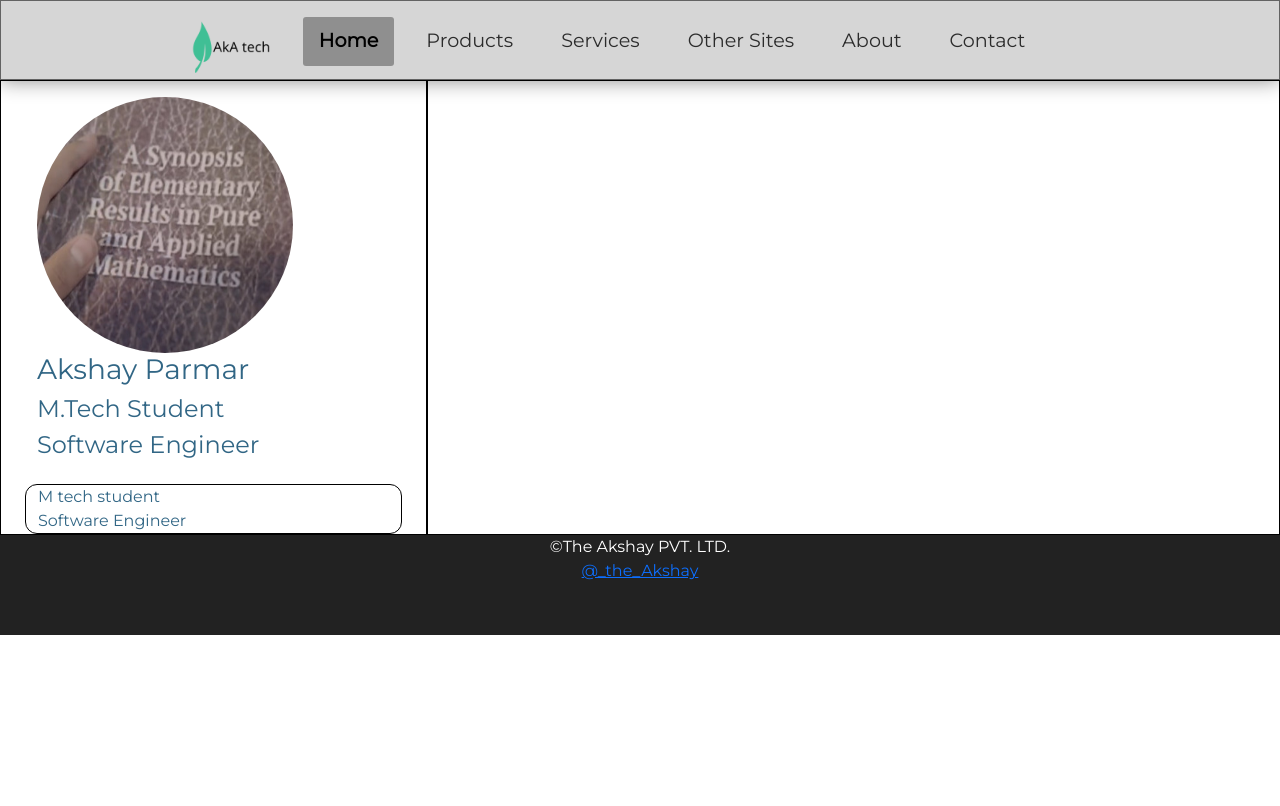
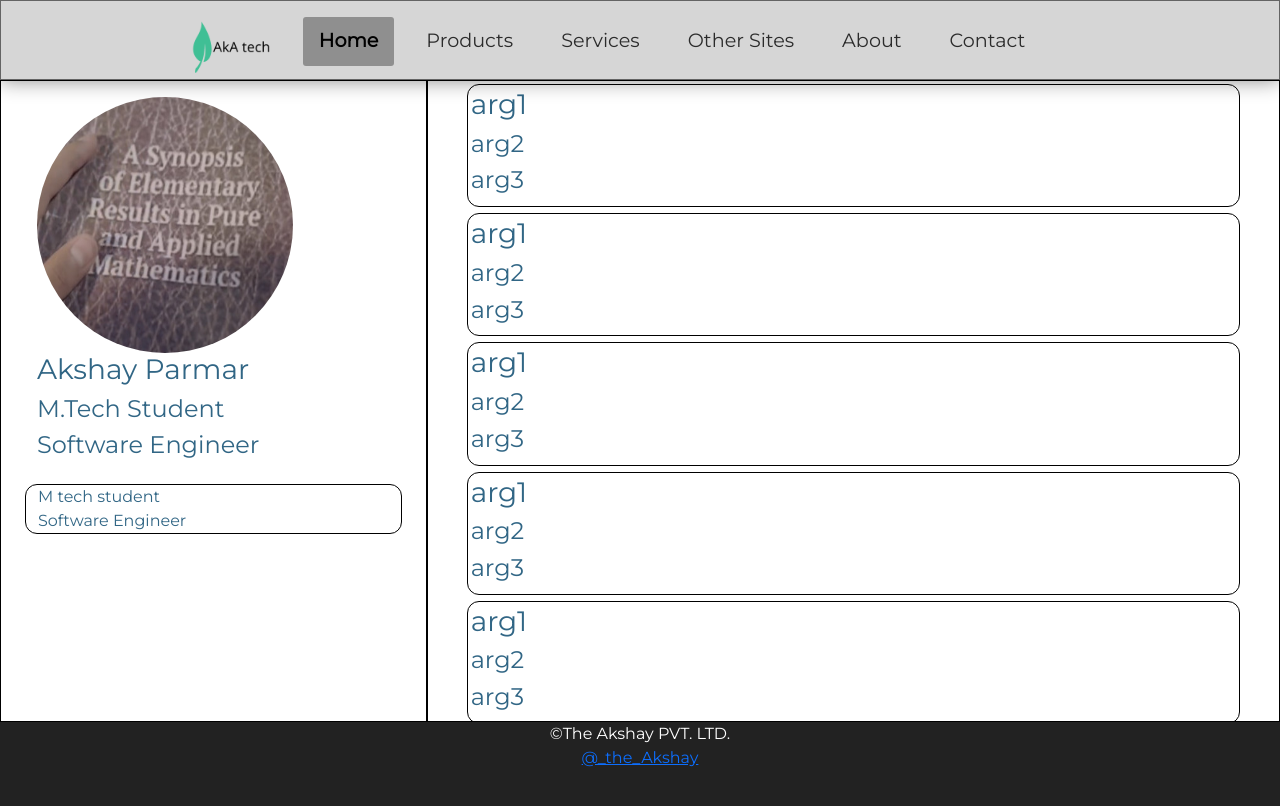
Before and after one commit to Akshayaap/Akshayaap.github.io, a React (Create React App) app: page / in a window 1280 px wide. Shown: the top 806 px of the page. Built offline with nearby package versions, Linux system fonts and the light colour scheme.

Commit message:
HomePage Looks Good but ..

```diff
--- a/src/components/homepage/right-pane/RPItem.js
+++ b/src/components/homepage/right-pane/RPItem.js
@@ -1,9 +1,11 @@
 import React from 'react';
-
+import './rightpane.css';
 const RPItem=(arg1,arg2,arg3)=>{
     return (
         <div className="rp-item">
-
+            <h3>arg1</h3>
+            <h4>arg2</h4>
+            <h4>arg3</h4>
         </div>
     )
 }
--- a/src/components/homepage/right-pane/RightPane.js
+++ b/src/components/homepage/right-pane/RightPane.js
@@ -1,30 +1,44 @@
 import React from 'react';
-import {Container,Row,Col} from 'react-bootstrap';
-import RPItem  from './RPItem';
+import { Container, Row, Col } from 'react-bootstrap';
+import RPItem from './RPItem';
+import './rightpane.css';
 
-const RighPane=()=>{
+const RighPane = () => {
+
+    const [items, setItems] = React.useState([['item1', 'item2', 'item3'],
+                                                ['item4', 'item5', 'item6'],
+                                                ['item7', 'item8', 'item9'],
+                                                ['item10', 'item11', 'item12'],
+                                                [ 'item13', 'item14', 'item15'],
+                                                [ 'item16', 'item17', 'item18'],
+                                                [ 'item19', 'item20', 'item21'],
+                                                ['item22', 'item23', 'item24'],
+                                                ['item25', 'item26', 'item27'],
+                                                ['item28', 'item29', 'item30'],
+                                                ['item31', 'item32', 'item33'],
+                                                ['item34', 'item35', 'item36'],
+                                                ['item37', 'item38', 'item39'],
+                                                ['item40', 'item41', 'item42'],]);
+
+
     return (
-        <Container>
-                    <Row className="rp-item">
-                        <Col>
-                            <RPItem arg>
+        <Container className='right'>
+            {
+                items.map((item, index) => {
+                    return (
 
-                            </RPItem>
-                        </Col>
-                    </Row>
-                    <Row>
-                        <Col>
+                        < Row >
+                            <Col>
+                                <RPItem arg1={item[0]} arg2={item[1]} arg3={item[2]} />
+                            </Col>
+                        </Row>
 
-                        </Col>
+                    );
+                })
+            }
 
-                    </Row>
-                    <Row>
-                        <Col>
-
-                        </Col>
-                    </Row>
-                    </Container>
-    )
+        </Container >
+    );
 }
 
 export default RighPane;
--- a/src/components/homepage/right-pane/rightpane.css
+++ b/src/components/homepage/right-pane/rightpane.css
@@ -1,6 +1,20 @@
 
 
 .rp-item{
+    display: block;
     background: #ffffffff;
     border: 1px solid #000000ff;
+    border-radius: 12px;
+    margin: 3px;
+    padding: 3px;
 }
+
+.right{
+    width: 100%;
+    height: 100%;
+    display: block;
+    height: 80vh;;
+
+    align-items: center;
+    overflow: scroll;
+}
```
Also changed, not shown: src/components/homepage/left-pane/Profile.js (indentation only).
